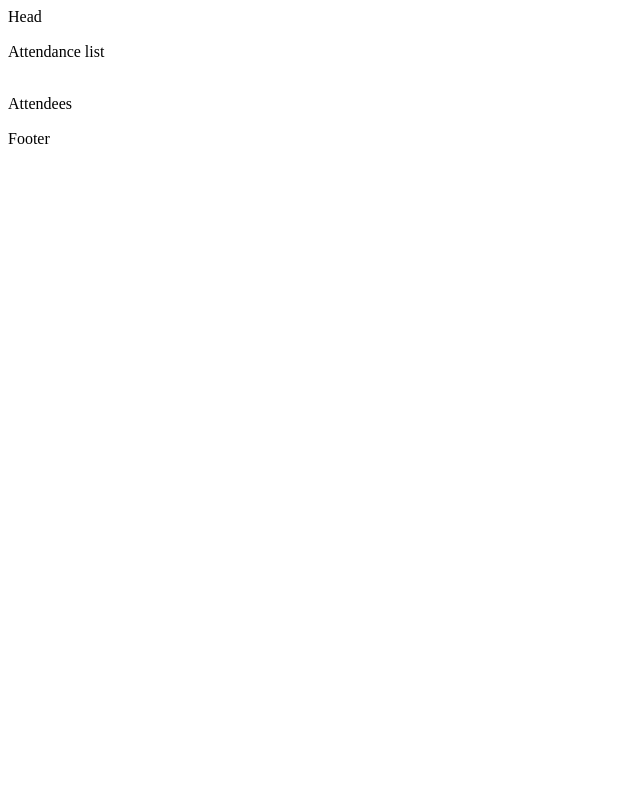
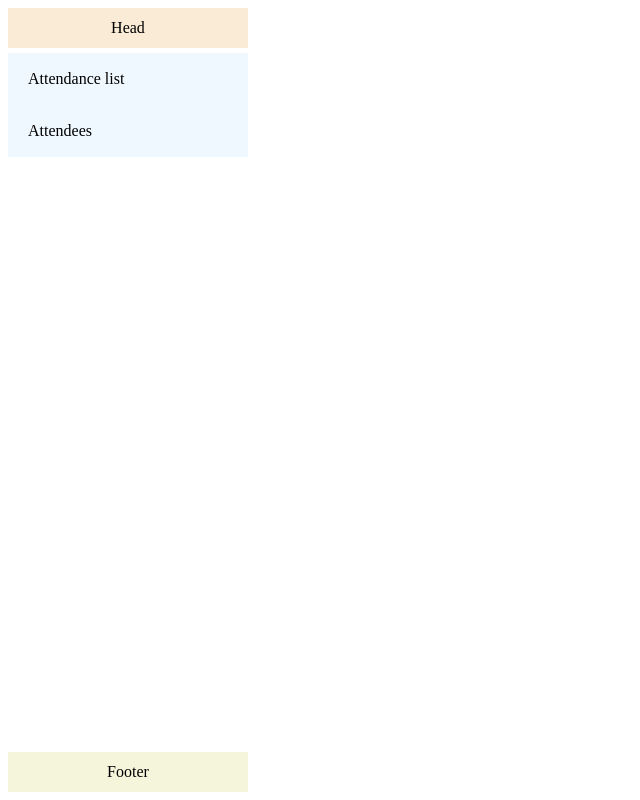
Before and after one commit to u1810291/attendance-checker, a React (Create React App) app: page / in a window 1280 px wide. Shown: the whole page, without its empty margins (0-640 px from the left). Built offline with nearby package versions, Linux system fonts and the light colour scheme.

Commit message:
everything works fine

```diff
--- a/src/components/Content/style.ts
+++ b/src/components/Content/style.ts
@@ -1,4 +1,9 @@
 import styled from 'styled-components'
 
-export const Container = styled.div``
+export const Container = styled.div`
+
+display: grid;
+grid-gap: 5px;
+grid-area: content;
+`
 export const Content = styled.div``
--- a/src/components/Sidebar/Item/style.ts
+++ b/src/components/Sidebar/Item/style.ts
@@ -5,5 +5,8 @@ export const Container = styled.div`
   align-items: center;
   cursor: pointer;
   height: 52px;
-  background: ;
+  margin-left:20px;
+  &:hover{
+    opacity: 0.8;
+  }
 `
--- a/src/components/Sidebar/index.tsx
+++ b/src/components/Sidebar/index.tsx
@@ -1,9 +1,10 @@
-import { Main, Head, Body, Footer } from './style'
+import { Main, Head, Body, Footer, Wrap } from './style'
 import routes from '../../routes/main-routes'
 import Item from './Item'
 
 export default () => {
   return (
+    <Wrap>
       <Main>
         <Head>Head</Head>
         <Body>
@@ -14,7 +15,8 @@ export default () => {
               path={path} />
           ))}
         </Body>
+      </Main>
       <Footer>Footer</Footer>
-    </Main>
+    </Wrap>
   )
 }
--- a/src/components/Sidebar/style.ts
+++ b/src/components/Sidebar/style.ts
@@ -1,6 +1,35 @@
 import styled from 'styled-components'
 
-export const Main = styled.div``
-export const Head = styled.div``
-export const Body = styled.div``
-export const Footer = styled.div``
+export const Main = styled.div`
+  display: grid;
+  grid-gap: 5px;
+  grid-area: sidebar;
+`
+
+export const Wrap = styled.div`
+  display:flex;
+  flex-direction: column;
+  justify-content: space-between;
+  width: 240px;
+  height: 98vh;
+  margin: 0;
+  padding: 0;
+`
+export const Head = styled.div`
+  background: #FAEBD7;
+  height: 40px;
+  display: flex;
+  align-items: center;
+  justify-content: center;
+`
+export const Body = styled.div`
+
+  background: #F0F8FF;
+`
+export const Footer = styled.div`
+  background: #F5F5DC;
+  height: 40px;
+  display: flex;
+  align-items: center;
+  justify-content: center;
+`
--- a/src/components/Wrapper/style.ts
+++ b/src/components/Wrapper/style.ts
@@ -1,5 +1,19 @@
 import styled from 'styled-components';
 
-export const Dektop = styled.div``
-export const Tablet = styled.div``
+export const Dektop = styled.div`
+  width: 100%;
+  height: 98vh;
+  display:grid;
+  word-break:break-all;
+  grid-template-areas: "sidebar content";
+  grid-template-columns: auto 1fr;
+`
+export const Tablet = styled.div`
+  width: 100%;
+  height: 98vh;
+  display:grid;
+  word-break:break-all;
+  grid-template-areas: "sidebar content";
+  grid-template-columns: auto 1fr;
+`
 export const Mobile = styled.div``
--- a/src/containers/Home/index.tsx
+++ b/src/containers/Home/index.tsx
@@ -1,9 +1,13 @@
-import Sidebar from '../../components/Sidebar'
+import Sidebar from '../../components/Sidebar';
+import Content from '../../components/Content';
+import Container from '../../components/Wrapper';
+
 
 export default () => {
   return (
-    <div>
+    <Container>
       <Sidebar />
-    </div>
+      <Content />
+    </Container>
   )
 }
--- a/src/root/index.tsx
+++ b/src/root/index.tsx
@@ -1,5 +1,4 @@
 import App from '../containers/App'
-import Wrapper from '../components/Wrapper'
 import { BrowserRouter as Router } from 'react-router-dom';
 
 import { Provider } from 'react-redux'
@@ -8,9 +7,7 @@ import store from '../redux/store'
 export default () => (
   <Provider store={store}>
     <Router>
-      <Wrapper>
-        <App />
-      </Wrapper>
+      <App />
     </Router>
   </Provider>
 )
```
Lines whose indentation alone changed are shown as unchanged.
